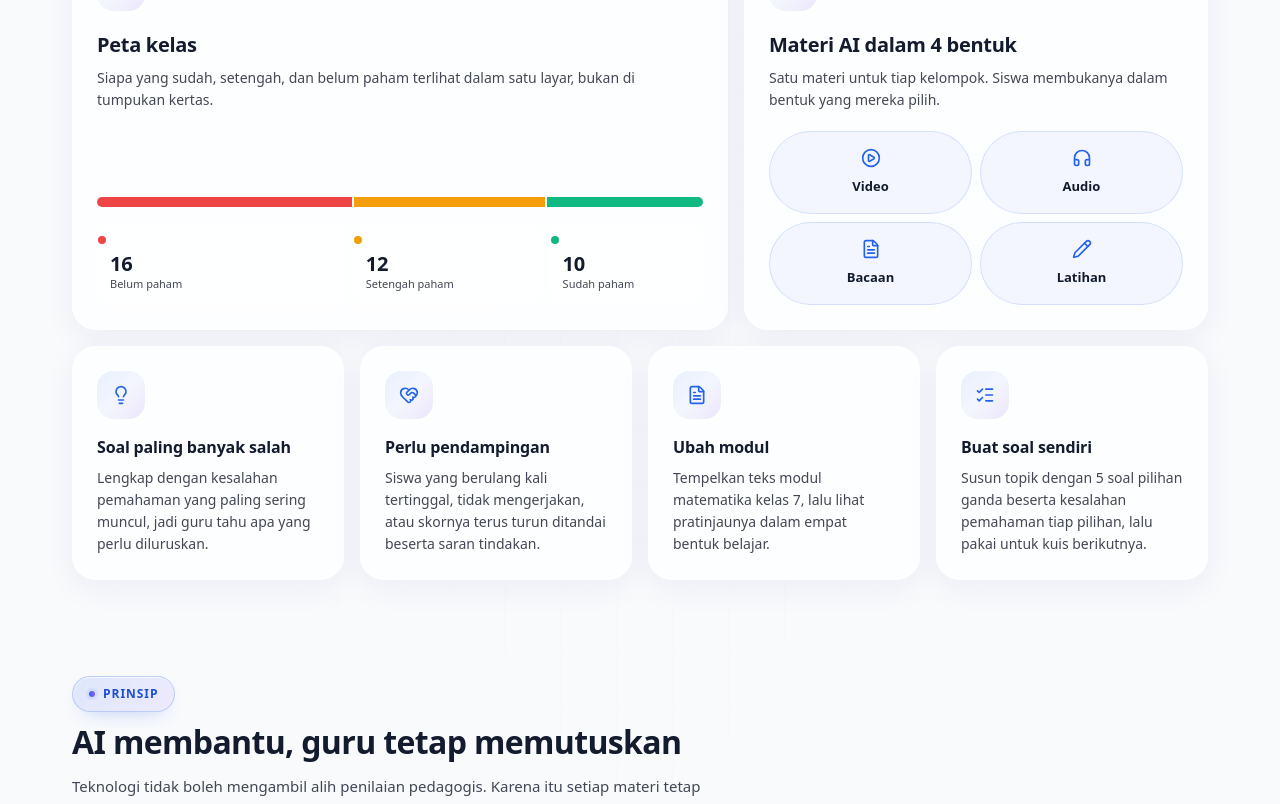
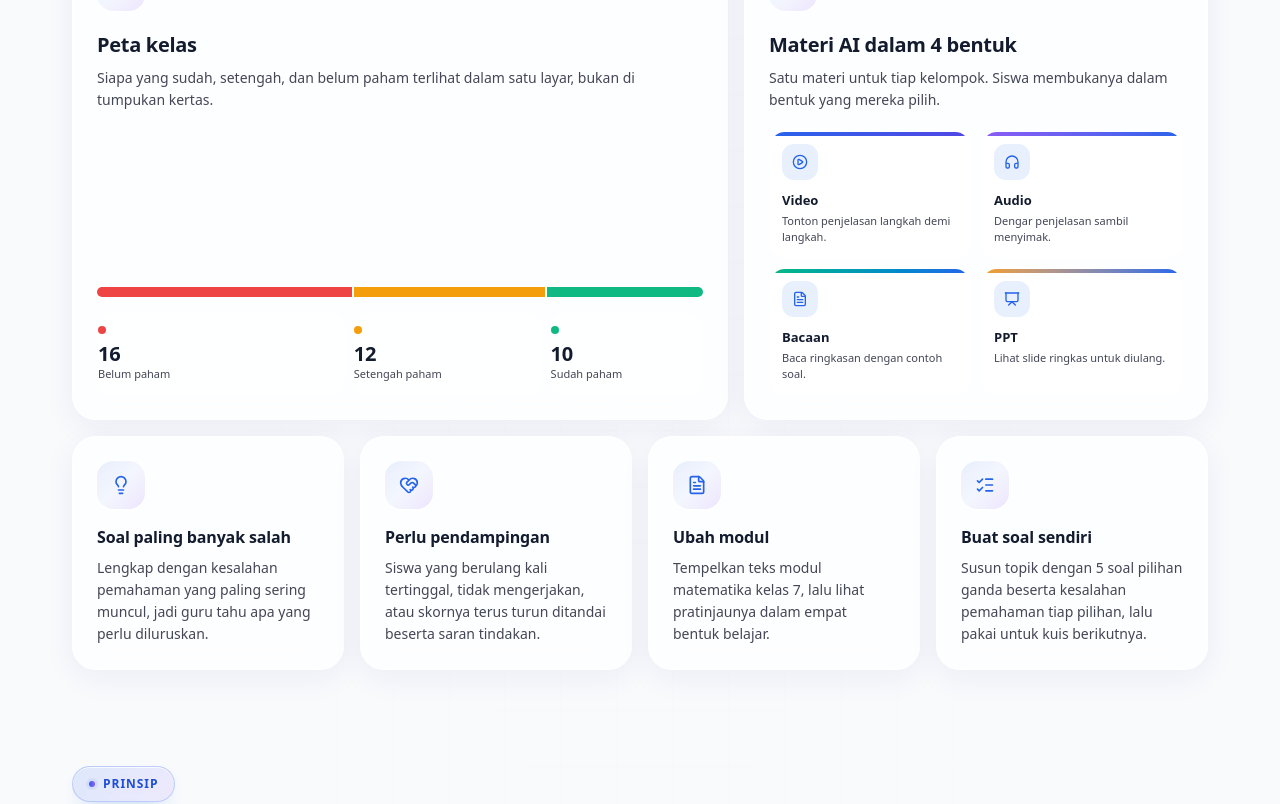
Before and after one commit to hsbysddq/gurupintar, a Next.js app: page / in a window 1280 px wide. Shown: the part 2706-3510 px from the top of the page. Built offline with nearby package versions, Linux system fonts and the light colour scheme.

Commit message:
feat(landing): rapikan footer dan perkaya kartu materi AI

```diff
--- a/app/page.tsx
+++ b/app/page.tsx
@@ -12,8 +12,8 @@ import {
   Lightbulb,
   ListChecks,
   LockKeyhole,
-  Pencil,
   PlayCircle,
+  Presentation,
   ShieldCheck,
   SlidersHorizontal,
   Sparkles,
@@ -87,11 +87,31 @@ const LANGKAH: { judul: string; isi: string; ikon: LucideIcon }[] = [
 ];
 
 // Ikon sama dengan tab di TabMateriSiswa.
-const BENTUK_MATERI: { label: string; ikon: LucideIcon }[] = [
-  { label: "Video", ikon: PlayCircle },
-  { label: "Audio", ikon: Headphones },
-  { label: "Bacaan", ikon: FileText },
-  { label: "Latihan", ikon: Pencil },
+const BENTUK_MATERI: { label: string; keterangan: string; ikon: LucideIcon; aksen: string }[] = [
+  {
+    label: "Video",
+    keterangan: "Tonton penjelasan langkah demi langkah.",
+    ikon: PlayCircle,
+    aksen: "from-aura-primary to-aura-indigo",
+  },
+  {
+    label: "Audio",
+    keterangan: "Dengar penjelasan sambil menyimak.",
+    ikon: Headphones,
+    aksen: "from-aura-violet to-aura-primary",
+  },
+  {
+    label: "Bacaan",
+    keterangan: "Baca ringkasan dengan contoh soal.",
+    ikon: FileText,
+    aksen: "from-aura-emerald to-aura-primary",
+  },
+  {
+    label: "PPT",
+    keterangan: "Lihat slide ringkas untuk diulang.",
+    ikon: Presentation,
+    aksen: "from-aura-amber to-aura-primary",
+  },
 ];
 
 const KELOMPOK_PETA = [
@@ -440,16 +460,15 @@ export default function Beranda() {
                 <div className="grid grid-cols-[42fr_32fr_26fr] gap-2">
                   {KELOMPOK_PETA.map((k) => (
                     <div key={k.label} className="min-w-0 rounded-2xl border border-white/60 bg-white/50 p-2.5 sm:p-3">
-                      <span
-                        aria-hidden="true"
-                        className={`-ml-2.5 block size-2 rounded-full sm:-ml-3 ${k.warna}`}
-                      />
+                      <div className="-ml-2.5 sm:-ml-3">
+                        <span aria-hidden="true" className={`block size-2 rounded-full ${k.warna}`} />
                         <p className="mt-2 font-display text-[18px] leading-[22px] font-bold tracking-[-0.015em] text-aura-ink sm:text-[20px] sm:leading-[24px]">
                           {k.jumlah}
                         </p>
                         <p className="font-body text-[10px] leading-[14px] text-aura-muted sm:text-[11px] sm:leading-[16px]">
                           {k.label}
                         </p>
+                      </div>
                     </div>
                   ))}
                 </div>
@@ -471,14 +490,20 @@ export default function Beranda() {
                   Satu materi untuk tiap kelompok. Siswa membukanya dalam bentuk yang mereka pilih.
                 </p>
               </div>
-              <ul className="mt-auto grid grid-cols-2 gap-2">
-                {BENTUK_MATERI.map(({ label, ikon: Ikon }) => (
+              <ul className="mt-auto grid grid-cols-2 gap-2.5">
+                {BENTUK_MATERI.map(({ label, keterangan, ikon: Ikon, aksen }) => (
                   <li
                     key={label}
-                    className="flex flex-col items-center gap-2 rounded-full border border-aura-primary/15 bg-aura-primary/5 px-3 py-4 text-center"
+                    className="relative overflow-hidden rounded-2xl border border-white/70 bg-white/60 p-3"
                   >
-                    <Ikon aria-hidden="true" className="size-5 text-aura-primary" />
-                    <span className="font-display text-[13px] font-semibold text-aura-ink">{label}</span>
+                    <span aria-hidden="true" className={`absolute inset-x-0 top-0 h-1 bg-gradient-to-r ${aksen}`} />
+                    <span className="flex size-9 items-center justify-center rounded-xl bg-aura-primary/10 text-aura-primary ring-1 ring-white/70">
+                      <Ikon aria-hidden="true" className="size-4" />
+                    </span>
+                    <span className="mt-2.5 block font-display text-[13px] font-semibold text-aura-ink">{label}</span>
+                    <span className="mt-0.5 block font-body text-[11px] leading-[16px] text-aura-muted">
+                      {keterangan}
+                    </span>
                   </li>
                 ))}
               </ul>
@@ -598,12 +623,6 @@ export default function Beranda() {
           <TulisanGuruPintar className="h-4 w-auto" />
         </div>
         <nav aria-label="Tautan footer" className="flex flex-wrap items-center gap-x-4">
-          <Link href="/masuk" className="inline-flex min-h-12 items-center transition-colors hover:text-aura-primary">
-            Masuk
-          </Link>
-          <Link href="/daftar/guru" className="inline-flex min-h-12 items-center transition-colors hover:text-aura-primary">
-            Daftar guru
-          </Link>
           <a href="#atas" className="inline-flex min-h-12 items-center transition-colors hover:text-aura-primary">
             Kembali ke atas
           </a>
```
Also changed, not shown: .commandcode/taste/taste-—-command-code/taste.md. Lines whose indentation alone changed are shown as unchanged.
